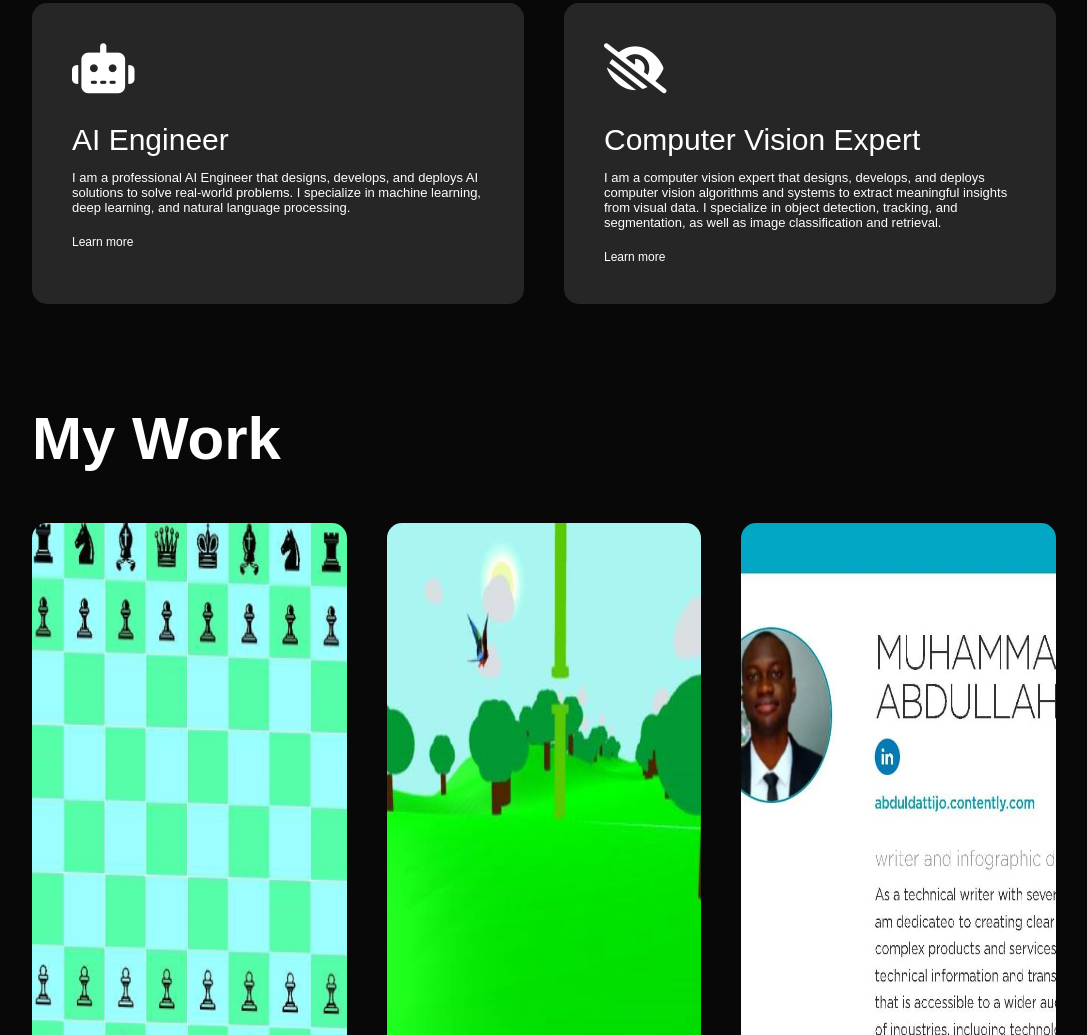
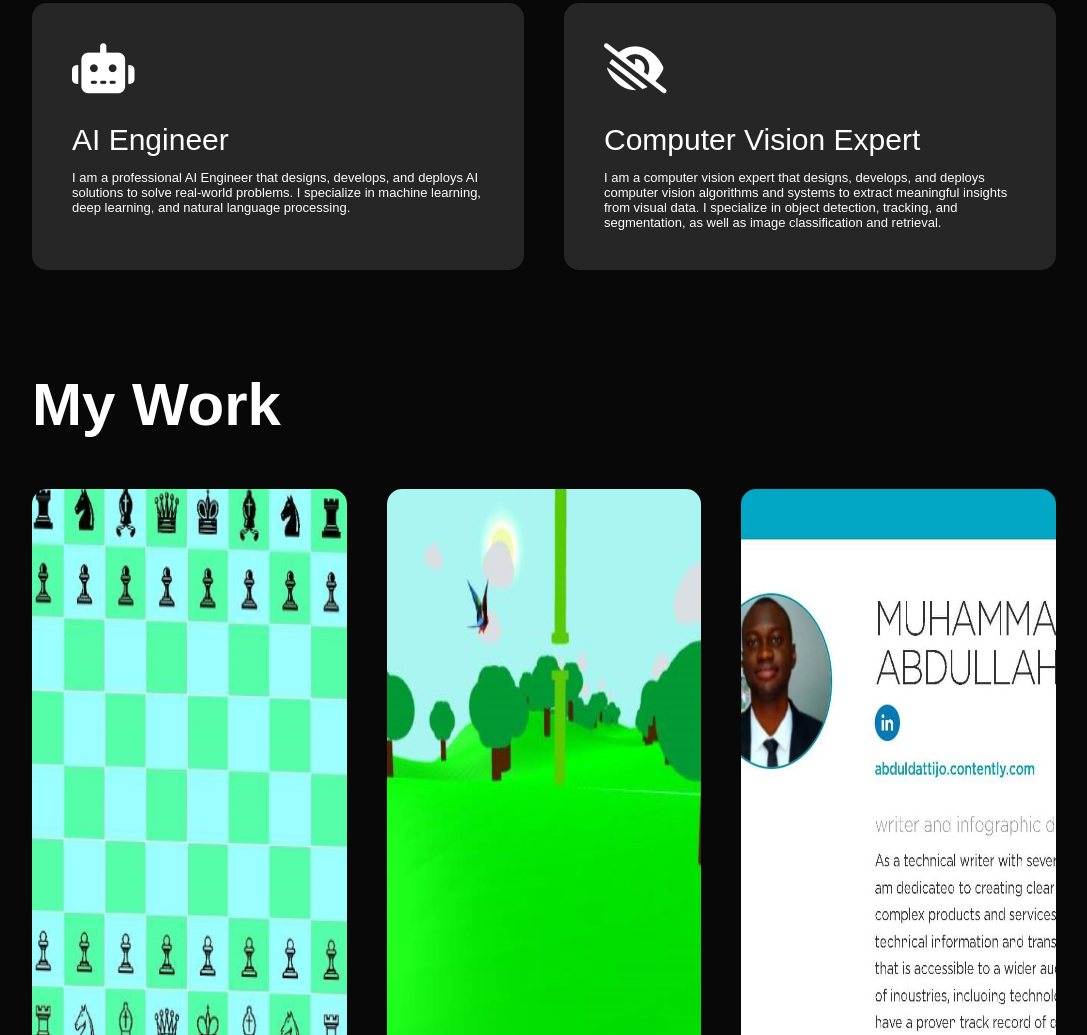
Before and after one commit to Mrwholesome01/MuhammadAbdullahi-portfolio, a plain HTML site: page index.html in a window 1280 px wide. Shown: the part 2336-3371 px from the top of the page, without its empty margins (96-1183 px from the left). Drawn offline with Linux system fonts and the light colour scheme.

Commit message:
Update index.html

```diff
--- a/index.html
+++ b/index.html
@@ -126,14 +126,12 @@
                 <i class="fa-solid fa-robot"></i>
                 <h2>AI Engineer</h2>
                     <p> I am a professional AI Engineer that designs, develops, and deploys AI solutions to solve real-world problems. I specialize in machine learning, deep learning, and natural language processing.</p>
-                <a href="#">Learn more</a>
             </div>
 
             <div>
                 <i class="fa-solid fa-eye-low-vision"></i>
                 <h2>Computer Vision Expert</h2>
                     <p>I am a computer vision expert that designs, develops, and deploys computer vision algorithms and systems to extract meaningful insights from visual data. I specialize in object detection, tracking, and segmentation, as well as image classification and retrieval.</p>
-                <a href="#">Learn more</a>
             </div>
 
         </div>
```
